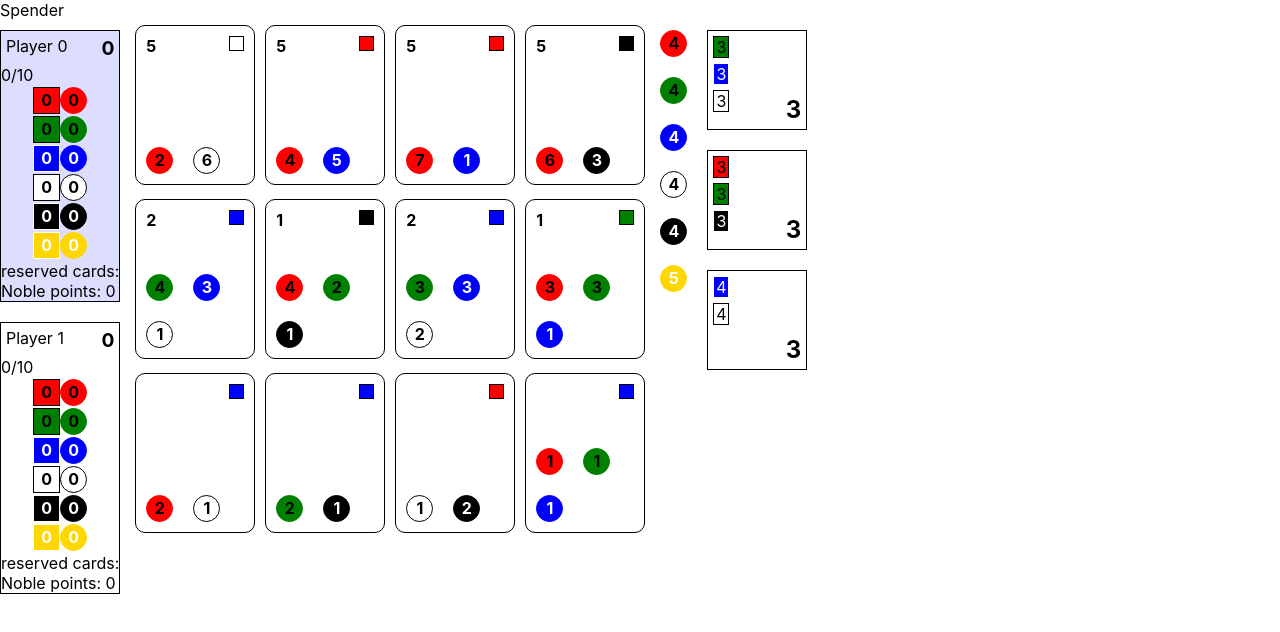
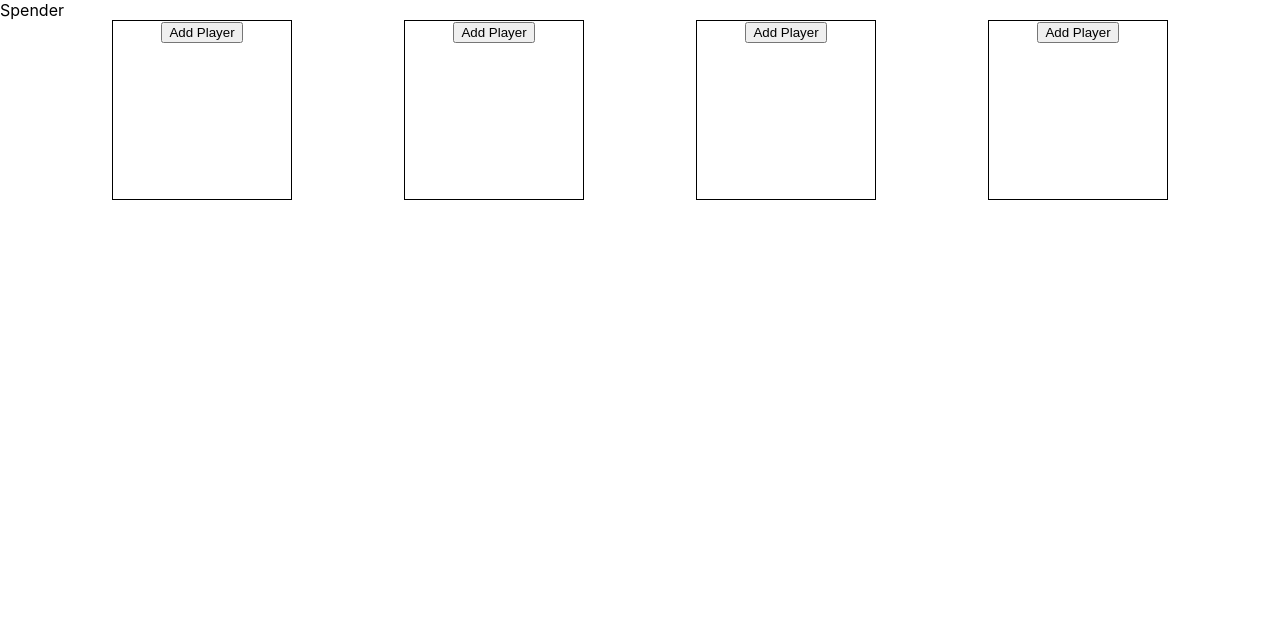
Before and after one commit to cabazares/spender, a React (Create React App) app: page / in a window 1280 px wide. Shown: the top 632 px of the page. Built offline with nearby package versions, Linux system fonts and the light colour scheme.

Commit message:
Add Character selection screen

```diff
--- a/src/components/App.css
+++ b/src/components/App.css
@@ -300,3 +300,21 @@ img {
   font-weight: bold;
   margin: 5px;
 }
+
+.playerSelectionScreen .playerSlots {
+  display: flex;
+  justify-content: space-evenly;
+  text-align: center;
+}
+
+.playerSlot {
+  width: 180px;
+  height: 180px;
+  border: 1px solid;
+}
+
+.playerImg {
+  display: block;
+  width: 50px;
+  height: 50px;
+}
--- a/src/components/App.tsx
+++ b/src/components/App.tsx
@@ -2,7 +2,9 @@ import React, { useState, useEffect } from 'react';
 
 import './App.css';
 import {
+  GAME_STATES,
   MAX_TOKENS,
+  PLAYER_CHOICE_POOL,
 } from '../constants';
 
 import {
@@ -18,11 +20,14 @@ import {
   buyOrReserveCard,
   processEndOfTurn,
   addNobleToPlayer,
+  startGame,
+  resetGame,
 } from '../game';
 
 import {
   getPlayerTokenCount,
   getCurrentPlayer,
+  randInt,
 } from '../utils';
 import {
   GameBoard,
@@ -41,23 +46,17 @@ import {
   Card,
   Player,
   Game,
+  PlayerChoice,
 } from '../types';
 import {DiscardGemModal} from './DiscardGemModal';
 import {NobleSelectionModal} from './NobleSelectionModal';
 
-const App = (): React.ReactElement<Record<string, unknown>> => {
-  const [game, setGame] = useState<Game>(addPlayer(addPlayer(createGame())));
-
+const GameApp = ({ game, setGame }: { game: Game, setGame: (game: Game) => void }) => {
   const [shouldShowReservedCards, setShouldShowReservedCards] = useState<boolean>(false);
   const [reservedCardsPlayer, setReservedCardsPlayer] = useState<Player>(getCurrentPlayer(game));
 
-  useEffect(() => {
-    setGame(processEndOfTurn(game));
-  }, [game.state]);
-
   return (
-    <div className="App">
-      <div>Spender</div>
+    <>
       {/* Modal to show selected tokens */}
       {game.tokensToBuy.length > 0 &&
         <SelectedGemsModal
@@ -111,6 +110,7 @@ const App = (): React.ReactElement<Record<string, unknown>> => {
         }} />
       }
 
+      {/* show gameboard while playing */}
       <GameBoard
         game={game}
         onPlayerSelectGem={(token) => setGame(chooseGemToBuy(game, token))}
@@ -122,6 +122,124 @@ const App = (): React.ReactElement<Record<string, unknown>> => {
           }
         }
       />
+    </>
+  );
+};
+
+
+const PlayerChoiceComponent = (
+  {
+    onPlayerSelect,
+    previousPlayerSelect,
+    nextPlayerSelect,
+  }: {
+    onPlayerSelect: (name: string) => void,
+    previousPlayerSelect: (player?: PlayerChoice) => PlayerChoice,
+    nextPlayerSelect: (player?: PlayerChoice) => PlayerChoice,
+  }
+) => {
+  const [player, setPlayer] = useState<PlayerChoice | null>();
+  const [isReady, setIsReady] = useState<boolean>(false);
+
+  return (
+    <div className="playerSlot">
+      {player &&
+        <div>
+          <img src={player.src} />
+          <div>
+            <input type="button" onClick={() => {
+              setPlayer(previousPlayerSelect(player));
+            }} value="<" />
+            {player.name}
+            <input type="button" onClick={() => {
+              setPlayer(nextPlayerSelect(player));
+            }} value=">" />
+          </div>
+        </div>
+      }
+
+      {!player &&
+        <input type="button" onClick={() => setPlayer(nextPlayerSelect())} value="Add Player" />
+      }
+      {player && !isReady &&
+        <input type="Button" onClick={() => {
+          setIsReady(true);
+          return onPlayerSelect(player.name);
+        }} value="Ready?" />
+      }
+    </div>
+  );
+};
+
+const App = (): React.ReactElement<Record<string, unknown>> => {
+  const [game, setGame] = useState<Game>(createGame());
+  const [chosenPlayers, setChosenPlayers] = useState<PlayerChoice[]>([]);
+
+  // handle state changes
+  useEffect(() => {
+    setGame(processEndOfTurn(game));
+  }, [game.state]);
+
+  // preload images
+  useEffect(() => {
+    PLAYER_CHOICE_POOL.map(({ src }) => (new Image()).src = src);
+  }, []);
+
+  const getPlayerChoice = (increment: number, player?: PlayerChoice) => {
+    // get next choice
+    const posibleChoices = PLAYER_CHOICE_POOL
+      .filter(p => !chosenPlayers.includes(p) || p === player);
+    let pIndex = player
+      ? posibleChoices.indexOf(player) + increment
+      : randInt(posibleChoices.length);
+    pIndex = pIndex >= posibleChoices.length ? 0 : pIndex;
+    pIndex = pIndex <= -1 ? posibleChoices.length - 1 : pIndex;
+
+    setChosenPlayers([
+      ...chosenPlayers.filter(p => p !== player),
+      posibleChoices[pIndex],
+    ]);
+
+    return posibleChoices[pIndex];
+  };
+
+  const renderPlayerChoice = () => (
+    <PlayerChoiceComponent
+      onPlayerSelect={name => setGame(addPlayer(game, name))}
+      nextPlayerSelect={player => getPlayerChoice(1, player)}
+      previousPlayerSelect={player => getPlayerChoice(-1, player)}
+    />
+  );
+
+  return (
+    <div className="App">
+      <div>Spender</div>
+
+      {/* Game Setup */}
+      {game.state === GAME_STATES.SETUP &&
+        <div className="playerSelectionScreen">
+          <div className="playerSlots" >
+            {renderPlayerChoice()}
+            {renderPlayerChoice()}
+            {renderPlayerChoice()}
+            {renderPlayerChoice()}
+          </div>
+
+          {game.players.length > 1 &&
+            <input type="button" onClick={() => setGame(startGame(game))} value="Start Game" />
+          }
+        </div>
+      }
+
+      {/* main game */}
+      {![GAME_STATES.SETUP, GAME_STATES.GAME_END].includes(game.state) &&
+        getCurrentPlayer(game) &&
+        <GameApp game={game} setGame={setGame} />
+      }
+
+      {game.state === GAME_STATES.GAME_END &&
+        <input type="button" onClick={() => setGame(resetGame(game))} value="Start New Game" />
+      }
     </div>
   );
 };
--- a/src/components/PlayerList.tsx
+++ b/src/components/PlayerList.tsx
@@ -3,6 +3,7 @@ import React from 'react';
 import {
   COLORS,
   MAX_TOKENS,
+  PLAYER_CHOICE_POOL,
 } from '../constants';
 import {
   getPlayerPoints,
@@ -30,7 +31,8 @@ export const PlayerList = (
         className={`playerHand ${player === p ? 'currentPlayer' : ''}`}
       >
         <div className="heading">
-          <div className="playerName">Player {p.id}</div>
+          <img className="playerImg" src={PLAYER_CHOICE_POOL.find(pl => pl.name === p.id)?.src} />
+          <div className="playerName">{p.id}</div>
           <div className="playerPoints">{getPlayerPoints(p)}</div>
         </div>
         <div>{getPlayerTokenCount(p)}/{MAX_TOKENS}</div>
--- a/src/constants.ts
+++ b/src/constants.ts
@@ -2,6 +2,7 @@ import {
   GemColor,
   CardLevel,
   GameState,
+  PlayerChoice,
 } from './types';
 
 const enumKeys  = <
@@ -42,3 +43,38 @@ export const CARDS_PER_LEVEL = 4;
 export const POINTS_TO_WIN = 15;
 export const MAX_TOKENS = 10;
 export const MAX_RESERVED_CARDS = 3;
+
+export const PLAYER_CHOICE_POOL: PlayerChoice[] = [{
+  name: 'The Hulk',
+  src: 'https://www.spriters-resource.com/resources/sheet_icons/96/98669.png',
+}, {
+  name: 'Spirderman',
+  src: 'https://www.spriters-resource.com/resources/sheet_icons/96/98680.png',
+}, {
+  name: 'Iron Man',
+  src: 'https://www.spriters-resource.com/resources/sheet_icons/96/98670.png',
+}, {
+  name: 'Ryu',
+  src: 'https://www.spriters-resource.com/resources/sheet_icons/96/98677.png',
+}, {
+  name: 'Thanos',
+  src: 'https://www.spriters-resource.com/resources/sheet_icons/96/98682.png',
+}, {
+  name: 'Thor',
+  src: 'https://www.spriters-resource.com/resources/sheet_icons/96/98683.png',
+}, {
+  name: 'Venom',
+  src: 'https://www.spriters-resource.com/resources/sheet_icons/98/100962.png',
+}, {
+  name: 'Chun-Li',
+  src: 'https://www.spriters-resource.com/resources/sheet_icons/96/98659.png',
+}, {
+  name: 'Captain Marvel',
+  src: 'https://www.spriters-resource.com/resources/sheet_icons/96/98657.png',
+}, {
+  name: 'Black Widow',
+  src: 'https://www.spriters-resource.com/resources/sheet_icons/98/100964.png',
+}, {
+  name: 'Rocket Racoon',
+  src: 'https://www.spriters-resource.com/resources/sheet_icons/96/98676.png',
+}];
--- a/src/game.ts
+++ b/src/game.ts
@@ -131,12 +131,28 @@ export const createGame = (): Game => ({
   tokensToBuy: [],
   cardToReserve: null,
   affordableNobles: [],
-} as Game);
+});
 
-export const addPlayer = (game: Game): Game => ({
+export const startGame = (game: Game): Game => ({
+  ...game,
+  state: GAME_STATES.TURN,
+});
+
+export const resetGame = (game: Game): Game => ({
+  ...game,
+  state: GAME_STATES.SETUP,
+  gemPool: createGems(game.players.length),
+  cardPool: createCards(),
+  noblePool: createNobles(game.players.length),
+  tokensToBuy: [],
+  cardToReserve: null,
+  affordableNobles: [],
+});
+
+export const addPlayer = (game: Game, id: string): Game => ({
   ...game,
   players: [...game.players, {
-    id: game.players.length,
+    id,
     cards: [],
     nobles: [],
     reservedCards: [],
@@ -309,13 +325,7 @@ export const addNobleToPlayer = (game: Game, noble: Noble): Game => ({
 
 export const processEndOfTurn = (game: Game): Game => {
   // handle switching game states
-  if (game.state === GAME_STATES.SETUP) {
-    // start game
-    return {
-      ...game,
-      state: GAME_STATES.TURN,
-    };
-  } else if (game.state === GAME_STATES.END_TURN) {
+  if (game.state === GAME_STATES.END_TURN) {
     //  ask player to discard extra tokens
     if (getPlayerTokenCount(getCurrentPlayer(game)) > MAX_TOKENS) {
       return game;
```
Also changed, not shown: src/types.ts (+7 -2 lines), 1 other file (tests, documents, lock files or other folders).
